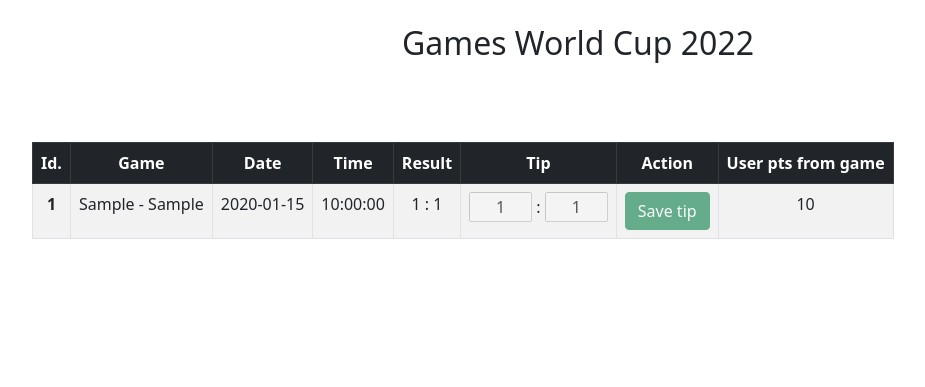
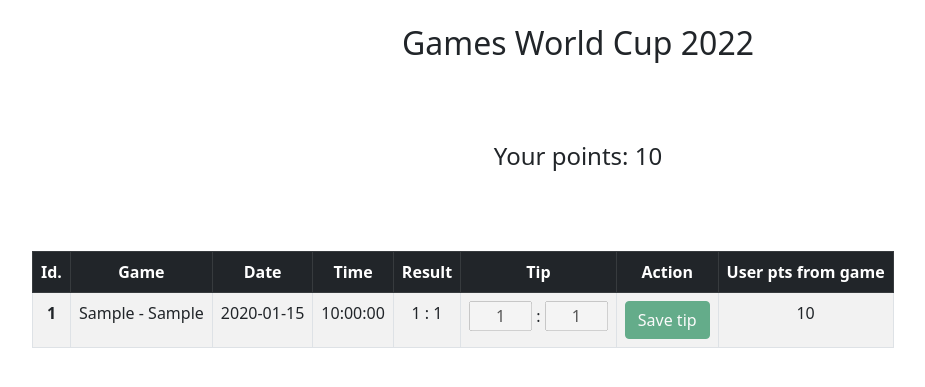
Before and after one commit to mateuszgua/game_typer, a Flask app: page /user/tips in a window 1280 px wide. Shown: the part 56-443 px from the top of the page, without its empty margins (62-987 px from the left). Run offline with Flask 2, Linux system fonts and the light colour scheme; a user stored in the database is signed in; tables that the repository leaves empty hold one stand-in row (values such as "Sample post"); parts of the project's set-up code (start-up, migrations or seed data) failed here and were passed over; some libraries are stand-ins or nearby versions.

Commit message:
Fix: add user points in views from bets

```diff
--- a/game_app/templates/accounts/usertips.html
+++ b/game_app/templates/accounts/usertips.html
@@ -38,6 +38,8 @@
 <br>
 <br>
 <br>
+<h4 class="title text-center">Your points: {{ user_points }}</h4>
+<br><br><br>
 
 <div class="container">
     <div class="row">
--- a/game_app/views.py
+++ b/game_app/views.py
@@ -156,9 +156,7 @@ def user():
     user_points = 0
     user_groups = UserBetGroup.query.filter_by(user_id=user_id).all()
 
-    for user_tip in user_tips:
-        if user_tip.tip_points != None:
-            user_points += int(user_tip.tip_points)
+    user_points = count_user_points_from_bet(user_tips, user_points)
 
     return render_template('accounts/user.html',
                            user=user,
@@ -610,6 +608,8 @@ def tips():
     games = Game.query.all()
     tips_amount = Tip.query.filter_by(user_id=user_id).count()
     user_tips = Tip.query.filter_by(user_id=user_id).all()
+    user_points = 0
+    user_points = count_user_points_from_bet(user_tips, user_points)
 
     if tips_amount == 0:
         flash("Please add tournament for your account to show any bet")
@@ -618,9 +618,19 @@ def tips():
             is_date_locked(user_tip.game_id)
 
     return render_template('accounts/usertips.html',
+                           user_points=user_points,
                            user_tips=user_tips,
                            games=games,
                            tips_amount=tips_amount)
+
+
+def count_user_points_from_bet(user_tips, user_points):
+    for user_tip in user_tips:
+        if user_tip.tip_points == None:
+            user_points += 0
+        else:
+            user_points += int(user_tip.tip_points)
+    return user_points
 
 
 @app.post('/user/load_tips')
```
